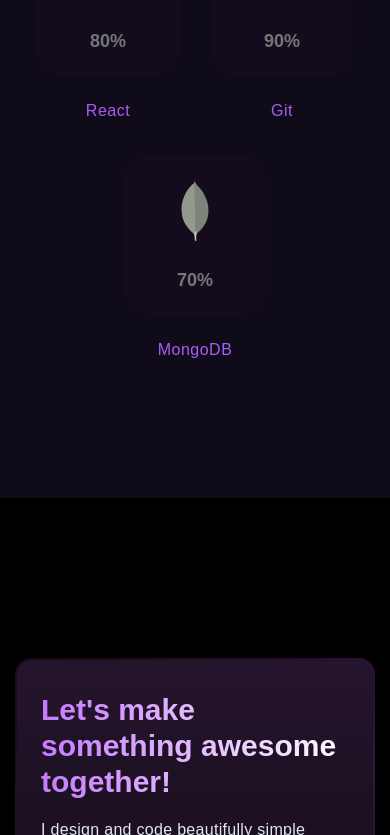
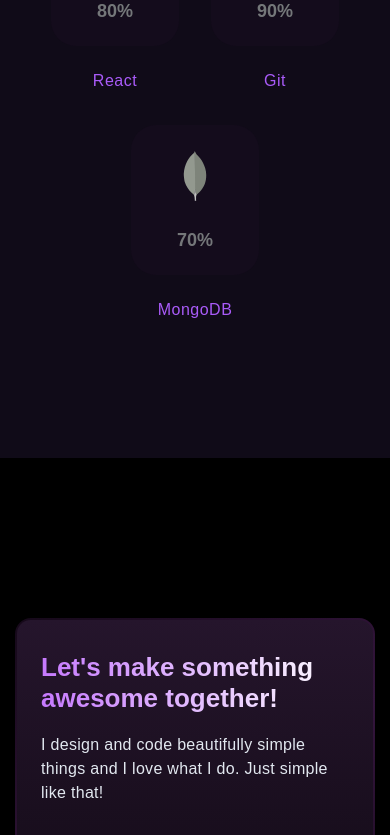
Before and after one commit to Panchammmm/My-Portfolio, a React (Vite) app: page / in a window 390 px wide. Shown: the part 5769-6604 px from the top of the page. Built offline with nearby package versions, Linux system fonts and the light colour scheme.

Commit message:
footer-responsive

```diff
--- a/src/Components/Footer/Footer.jsx
+++ b/src/Components/Footer/Footer.jsx
@@ -13,7 +13,7 @@ export default function Footer() {
 
     return (
         <div className="relative w-full">
-            <footer className="absolute bg-[#100b18] left-1/2 transform -translate-x-1/2 -top-[8rem] w-[80%] mx-auto border-[1px] border-[#312348] text-gray-300 pt-20 pb-14 px-[7rem] rounded-[100px_100px_0_0]">
+            <footer className="absolute bg-[#100b18] left-1/2 transform -translate-x-1/2 -top-[8rem] w-[90%] sm:w-[80%] mx-auto border-[1px] border-[#312348] text-gray-300 pt-20 lg:pb-14 pb-5 px-8 lg:px-[7rem] sm:px-10 md:px-14 rounded-[100px_100px_0_0]">
                 <div className="container mx-auto grid grid-cols-1 md:grid-cols-3 gap-10">
                     <div className="space-y-4">
                         <h4 className="text-[#9d71b8] text-xl font-semibold">Portfolio</h4>
@@ -48,7 +48,7 @@ export default function Footer() {
                             </a>
                         </div>
 
-                        <h5 className="text-slate-200 text-sm">© {year} Pancham Sardar</h5>
+                        <h5 className="text-slate-200 text-sm lg:flex hidden">© {year} Pancham Sardar</h5>
                     </div>
 
                     <div className="space-y-4">
@@ -63,7 +63,7 @@ export default function Footer() {
 
                         <div className="flex items-center space-x-2 hover:underline">
                             <img src={email} alt="email" className="w-6 h-6" />
-                            {/* <p onClick={() => window.location.href = 'mailto:sardarpancham510510@gmail.com'} className="cursor-pointer">sardarpancham510510@gmail.com</p> */}
+                            <p onClick={() => window.location.href = 'mailto:sardarpancham510510@gmail.com'} className="cursor-pointer">sardarpancham510510@gmail.com</p>
                         </div>
 
                         <div className="flex items-center space-x-2 hover:underline">
@@ -77,7 +77,6 @@ export default function Footer() {
 
                         <div className="flex flex-col space-y-2.5">
                             {["about", "skill", "project", "education", "blog"].map((section) => (
-
                                 <a href={`#${section}`} className="hover:underline fbutton" key={section}>
                                     {section.charAt(0).toUpperCase() + section.slice(1)}
 
@@ -95,6 +94,8 @@ export default function Footer() {
                         </div>
                     </div>
                 </div>
+
+                <h5 className="text-[#888] text-sm flex lg:hidden justify-center pt-16">© {year} Pancham Sardar</h5>
             </footer>
         </div>
     );
--- a/src/Home-Page/Contact-section/contact.css
+++ b/src/Home-Page/Contact-section/contact.css
@@ -2,16 +2,13 @@
     background: linear-gradient(to right, #c679fe, #ffffff);
     -webkit-background-clip: text;
     -webkit-text-fill-color: transparent;
-    font-size: 32px;
+    font-size: clamp(26px,4vw,32px);
     font-weight: 800;
     margin-bottom: 18px;
     line-height: 1.2;
 }
 
 @media (max-width: 640px) {
-    .contact-text {
-        font-size: 30px;
-    }
     #Contact {
         padding-right: 15px;
         padding-left: 15px;
@@ -197,6 +194,7 @@
         font-size: 0.95rem;
     }
     .contact-detail {
+        display: flex;
         font-size: 1.06rem;
     }
 }
--- a/src/Home-Page/Skills/skill.css
+++ b/src/Home-Page/Skills/skill.css
@@ -14,16 +14,19 @@
     transition: 0.6s;
 }
 
-@media (max-width: 640px) {
-    .skill-card {
-        padding: 25px 40px 25px 40px;
-    }
-}
-
 .skill-logo-box {
     max-width: 60px;
     width: 100%;
     margin: 0 auto 30px;
+}
+
+@media (max-width: 640px) {
+    .skill-card {
+        padding: 25px 38px 25px 38px;
+    }
+    .skill-logo-box {
+        max-width: 50px;
+    }
 }
 
 .skill-logo-box>img {
```
